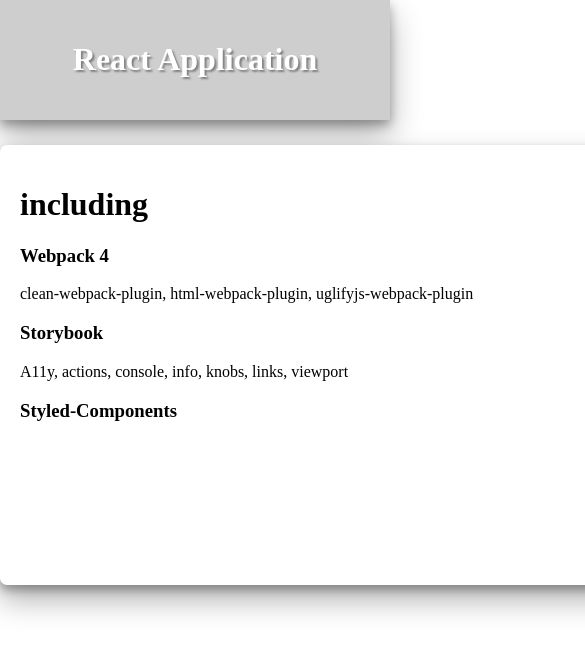
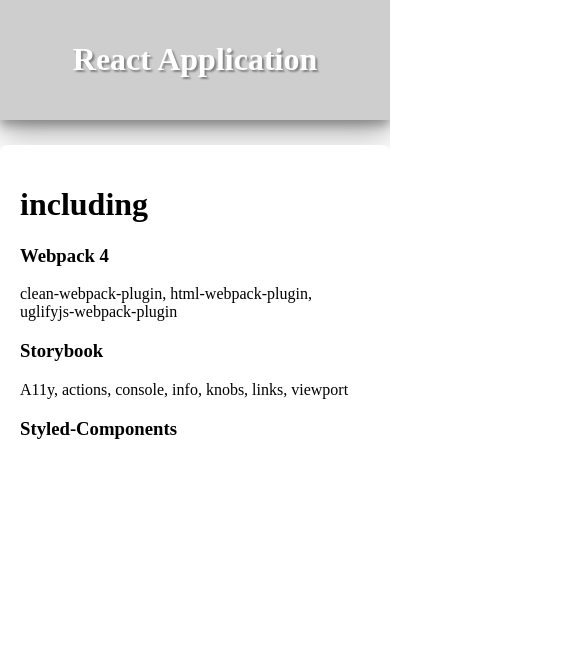
Before and after one commit to FlemmingKrogOlsen/ReactStarter, a React app: page / in a window 390 px wide. Shown: the top 652 px of the page, 585 px wide, since content can reach past the window. Built offline with nearby package versions, Linux system fonts and the light colour scheme.

Commit message:
Updated Wrapper- breakpoint and shadow

```diff
--- a/src/styledcomponents/Wrapper/index.js
+++ b/src/styledcomponents/Wrapper/index.js
@@ -3,20 +3,41 @@
 import styled from 'styled-components';
 import PropTypes from 'prop-types';
 
+// Variables
+const width = props => (props.minWidth ? props.minWidth : 1024);
+
 // Styled-Component : PageContainer
 const Container = styled.div`
-  width: 1024px;
-  margin: 0 auto;
-  box-shadow: 0 15px 30px 0 rgba(0, 0, 0, 0.3), 0 5px 10px 0 rgba(0, 0, 0, 0.3);
+  @media (min-width: ${width}px) {
+    width: ${width}px;
+    margin: 0 auto;
+  }
+  @media (max-width: ${width}px) {
+    width: 100%;
+  }
+
+  ${props => (props.shadow === true
+    ? 'box-shadow: 0 15px 30px 0 rgba(0, 0, 0, 0.3), 0 5px 10px 0 rgba(0, 0, 0, 0.3);'
+    : '')}
   padding: 20px;
   min-height: 400px;
   border-radius: 7px;
   background-color: ${props => props.color};
+  box-sizing: border-box;
 `;
 
 const Wrapper = (props) => {
-  const { children, color } = props;
-  return <Container color={color}>{children}</Container>;
+  const {
+    children,
+    color,
+    minWidth,
+    shadow,
+  } = props;
+  return (
+    <Container minWidth={minWidth} color={color} shadow={shadow}>
+      {children}
+    </Container>
+  );
 };
 
 // Proptypes
@@ -25,10 +46,16 @@
   color: PropTypes.string,
   /** child nodes */
   children: PropTypes.node.isRequired,
+  /** Breakpoint */
+  minWidth: PropTypes.number,
+  /** Shadow */
+  shadow: PropTypes.bool,
 };
 
 Wrapper.defaultProps = {
   color: '#ffffff',
+  minWidth: 1024,
+  shadow: false,
 };
 
 // Export component
```
Also changed, not shown: 1 other file (tests, documents, lock files or other folders).
